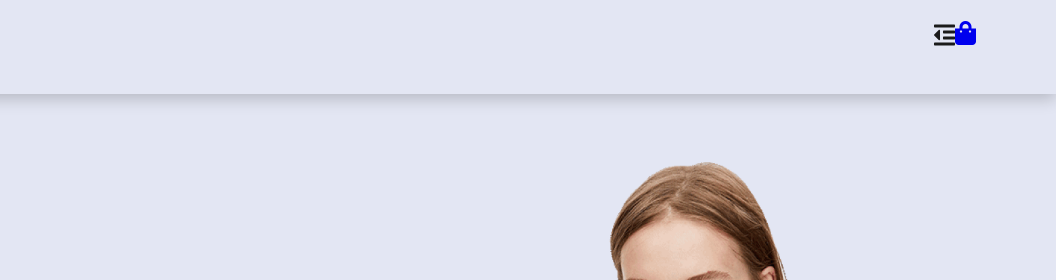
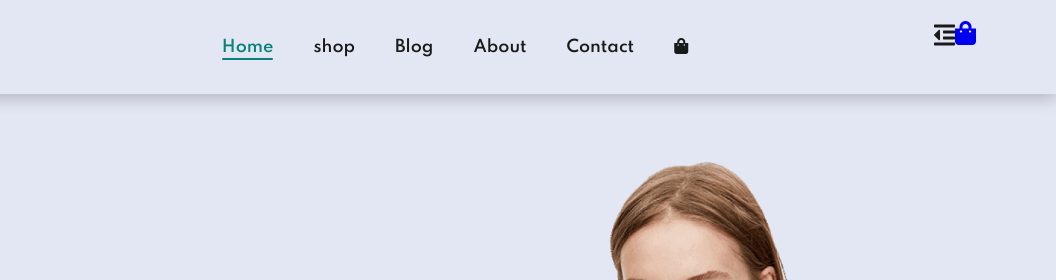
Before and after one commit to VishwajeetCSE/e-commerce, a plain HTML site: page index.html in a window 1280 px wide. Shown: the top 280 px of the page, 224-1280 px from the left. Drawn offline with Linux system fonts and the light colour scheme.

Commit message:
UI tweak: restored desktop horizontal menu and fixed hover underline width ratio.

```diff
--- a/index.html
+++ b/index.html
@@ -10,11 +10,6 @@
     <link rel="stylesheet" href="https://pro.fontawesome.com/releases/v5.10.0/css/all.css" />
 
     <link rel="stylesheet" href="style.css">
-    <style>
-        @media (min-width: 800px) {
-            #navbar { display: none !important; }
-        }
-    </style>
 </head>
 
 <body>
--- a/style.css
+++ b/style.css
@@ -125,23 +125,24 @@ body {
   font-weight: 600;
   color: #1a1a1a;
   transition: 0.3s ease;
+  position: relative;
 }
 
 #navbar li a:hover,
-#navbar li a:active {
+#navbar li a.active {
   color: #088178;
-
 }
 
 #navbar li a:hover::after,
-#navbar li a:hover::after {
+#navbar li a.active::after {
   content: "";
-  width: 30px;
+  width: 100%;
   height: 2px;
   background: #088178;
   position: absolute;
   bottom: -4px;
-  left: 20px;
+  left: 0;
+  border-radius: 2px;
 }
 
 #close {
```
